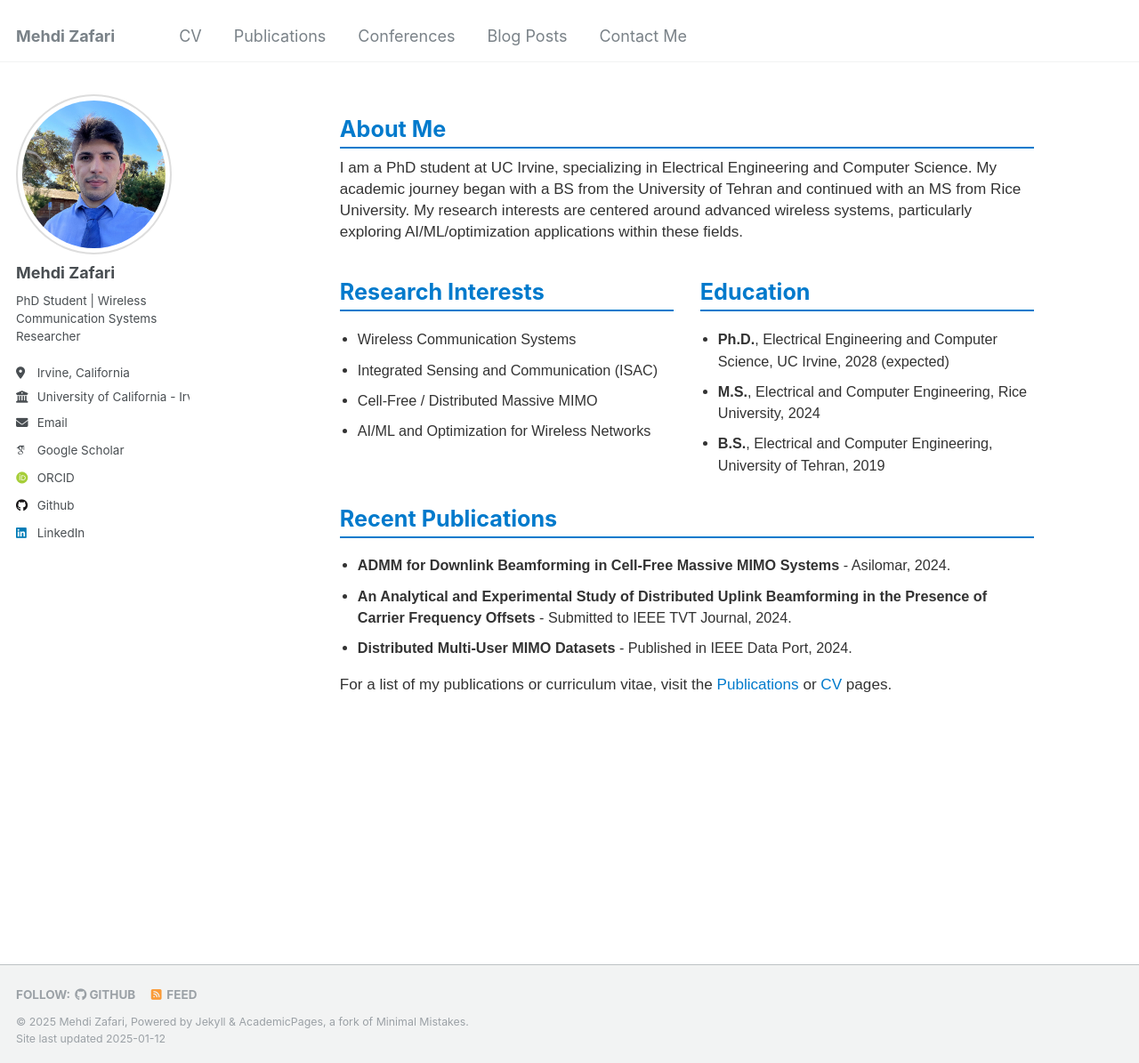
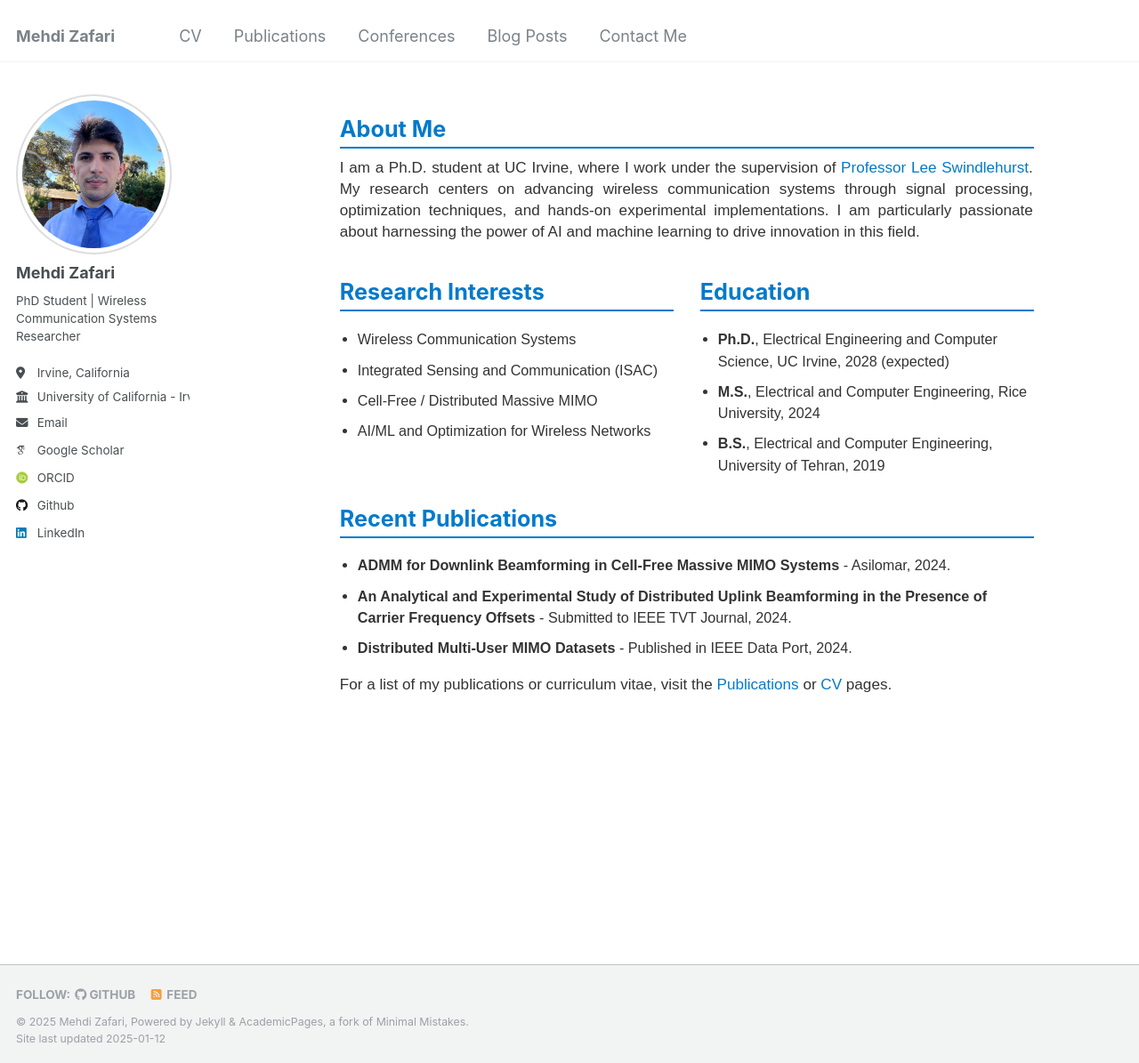
Before and after one commit to MehdiZD97/mehdizd97.github.io, a Jekyll site: the page built from _pages/about.md, in a window 1280 px wide and 1195 px high. Shown: the whole window at 89% size. Built offline with Jekyll 4.4.1, drawn with Linux system fonts in a browser that asks for light colours; some web fonts are replaced.

Commit message:
Updated About Me section with improved content and styling

```diff
--- a/_pages/about.md
+++ b/_pages/about.md
@@ -35,6 +35,8 @@ redirect_from:
   line-height: 1.4;
   font-size: 0.95em;
   margin-top: 5px;
+  text-align: justify;
+  margin-right: 1px;
 }
 
 .about-page ul {
@@ -85,8 +87,8 @@ redirect_from:
   <section class="about-me">
     <h2>About Me</h2>
     <p>
-        I am a PhD student at UC Irvine, specializing in Electrical Engineering and Computer Science. My academic journey began with a BS from the University of Tehran and continued with an MS from Rice University.
-        My research interests are centered around advanced wireless systems, particularly exploring AI/ML/optimization applications within these fields.
+        I am a Ph.D. student at UC Irvine, where I work under the supervision of <a href="https://scholar.google.com/citations?user=ibAcKWwAAAAJ&hl=en" target="_blank">Professor Lee Swindlehurst</a>. My research centers on advancing wireless communication systems through signal processing, optimization techniques, and hands-on experimental implementations.
+        I am particularly passionate about harnessing the power of AI and machine learning to drive innovation in this field.
     </p>
   </section>
 
```
